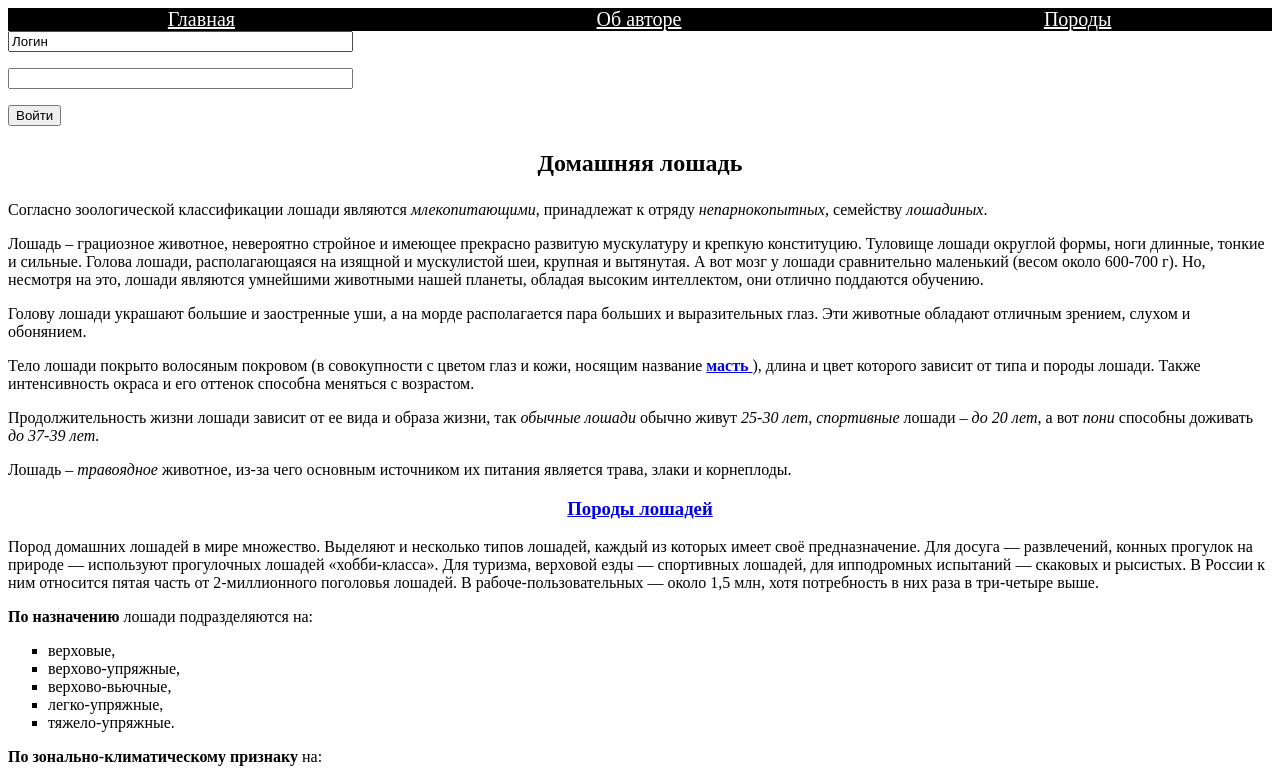
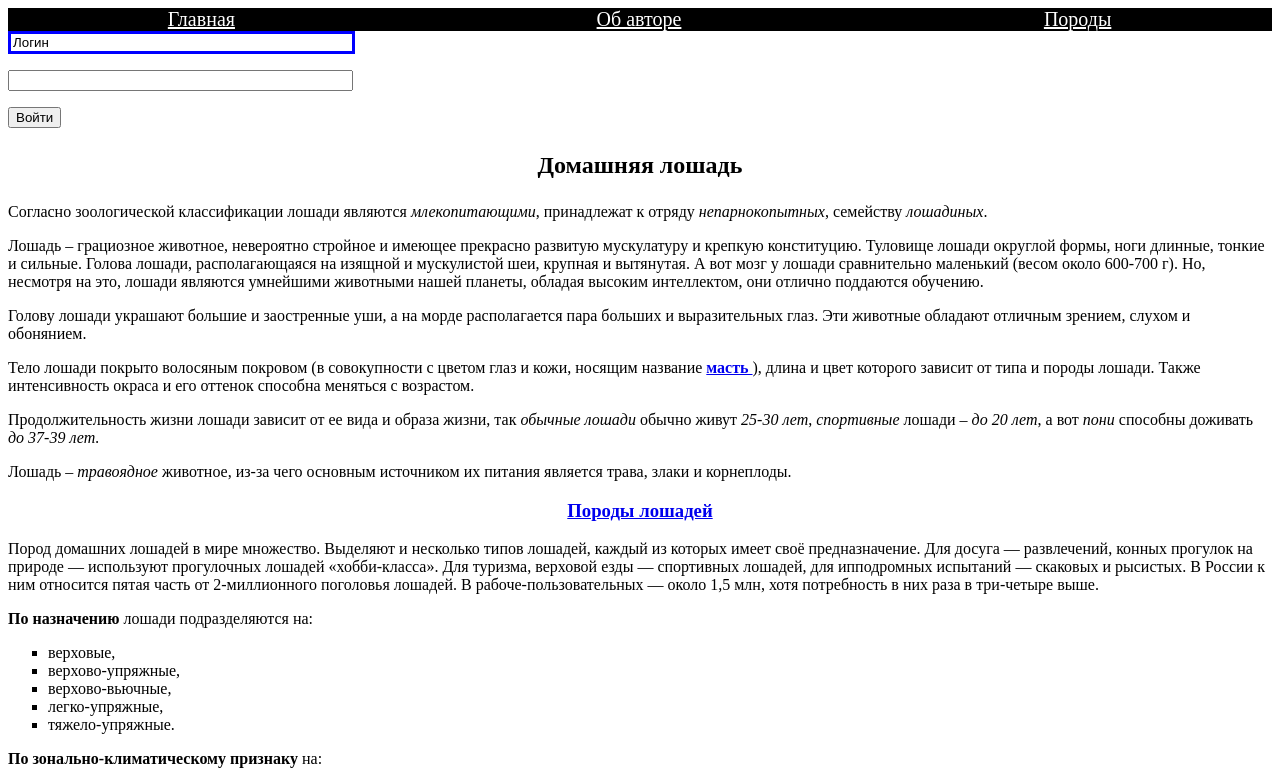
Before and after one commit to Maria20112/index, a plain HTML site: page index.html in a window 1280 px wide. In both pictures the pointer is over the input 180 px from the left and 41 px from the top of the page. Shown: the top 779 px of the page. Drawn offline with Linux system fonts and the light colour scheme.

Commit message:
Update style.css

```diff
--- a/style.css
+++ b/style.css
@@ -40,3 +40,7 @@
 .blanche:visited {
   color: #FFFFFE;
 }
+
+input:hover {
+  border: 3px solid blue;
+}
```
